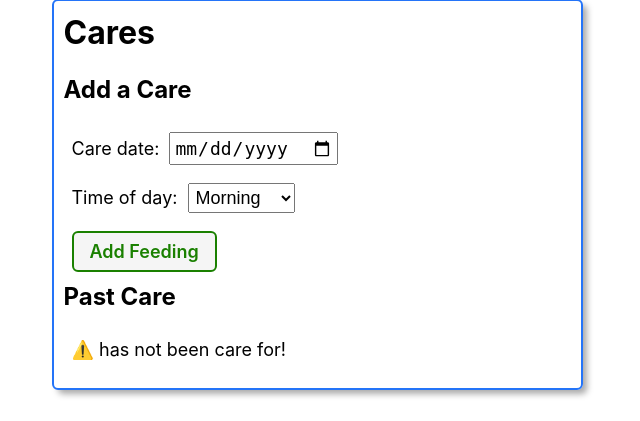
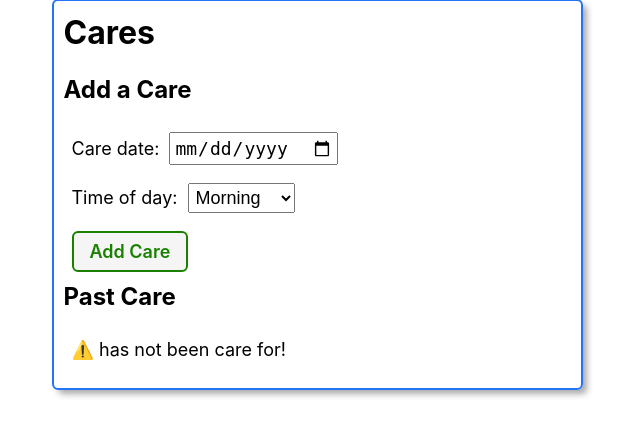
Before and after one commit to michellejtan/django-crud-app-lab, a Django app: template main_app/templates/plants/detail.html in a window 1280 px wide. Shown: the part 202-623 px from the top of the page, without its empty margins (323-963 px from the left). Run offline with Django 5.2, Linux system fonts and the light colour scheme; the template is opened without the code that fills it: values that come from a table or form of the project are taken from there, others are empty.

Commit message:
wip: change button to say Add Care

```diff
--- a/main_app/templates/plants/detail.html
+++ b/main_app/templates/plants/detail.html
@@ -51,7 +51,7 @@
        >
         {% csrf_token %}
         {{care_form.as_p }}
-        <button type="submit" class="btn submit">Add Feeding</button>
+        <button type="submit" class="btn submit">Add Care</button>
        </form>
 
 
```
